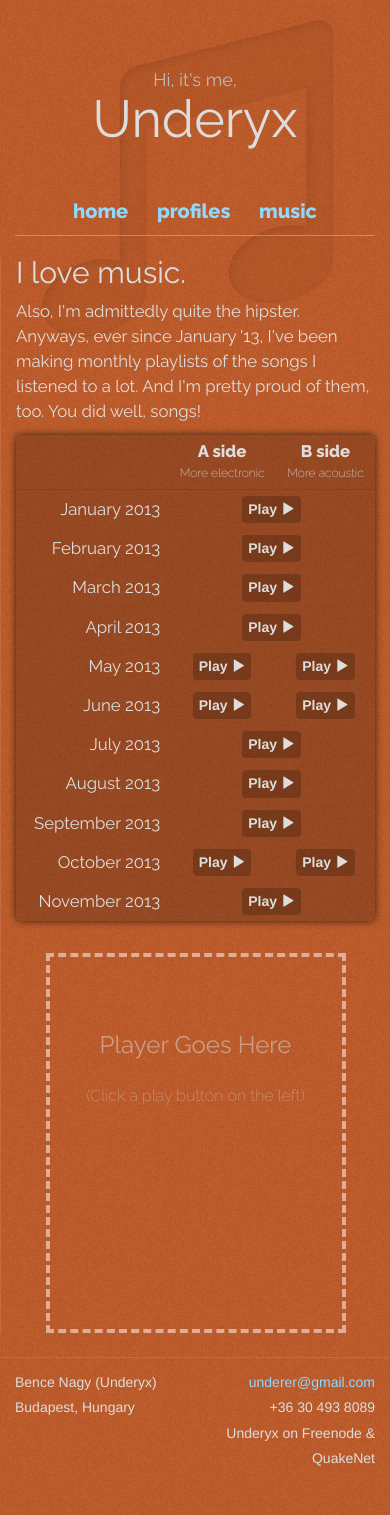
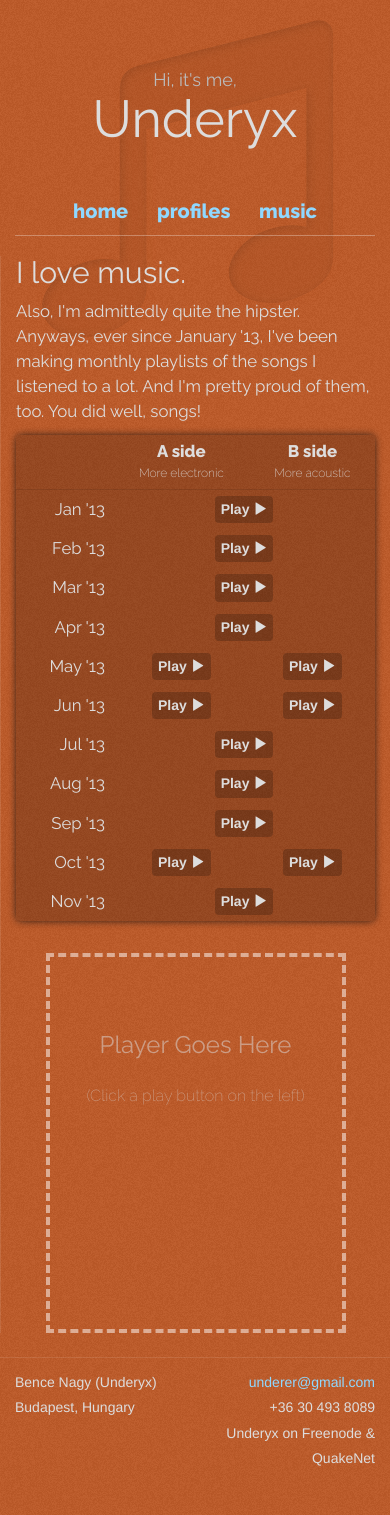
Before and after one commit to underyx/bence.dev, a Jekyll site: the page built from music/index.html, in a window 390 px wide. Built offline with Jekyll 4.4.1, drawn with Linux system fonts in a browser that asks for light colours; nearby versions of some CDN libraries; Markdown is read by kramdown in place of the engine named in the settings.

Commit message:
Make playlist names work better on mobiles

```diff
--- a/_data/playlists.yml
+++ b/_data/playlists.yml
@@ -1,28 +1,33 @@
-- name: January 2013
+- longname: January 2013
+  shortname: Jan '13
   description:
   ids:
   - grooveshark: 82023070
     spotify:
 
-- name: February 2013
+- longname: February 2013
+  shortname: Feb '13
   description:
   ids:
   - grooveshark: 83533690
     spotify:
 
-- name: March 2013
+- longname: March 2013
+  shortname: Mar '13
   description:
   ids:
   - grooveshark: 84536166
     spotify:
 
-- name: April 2013
+- longname: April 2013
+  shortname: Apr '13
   description:
   ids:
   - grooveshark: 85997714
     spotify:
 
-- name: May 2013
+- longname: May 2013
+  shortname: May '13
   description:
   ids:
   - grooveshark: 87112359
@@ -30,7 +35,8 @@
   - grooveshark: 87112735
     spotify:
 
-- name: June 2013
+- longname: June 2013
+  shortname: Jun '13
   description:
   ids:
   - grooveshark: 88264777
@@ -38,25 +44,29 @@
   - grooveshark: 88264945
     spotify:
 
-- name: July 2013
+- longname: July 2013
+  shortname: Jul '13
   description:
   ids:
   - grooveshark: 89066508
     spotify:
 
-- name: August 2013
+- longname: August 2013
+  shortname: Aug '13
   description:
   ids:
   - grooveshark: 89994452
     spotify:
 
-- name: September 2013
+- longname: September 2013
+  shortname: Sep '13
   description:
   ids:
   - grooveshark: 91028566
     spotify:
 
-- name: October 2013
+- longname: October 2013
+  shortname: Oct '13
   description:
   ids:
   - grooveshark: 92221616
@@ -64,7 +74,8 @@
   - grooveshark: 92221621
     spotify:
 
-- name: November 2013
+- longname: November 2013
+  shortname: Nov '13
   description:
   ids:
   - grooveshark: 93498995
--- a/assets/css/main.css
+++ b/assets/css/main.css
@@ -291,6 +291,26 @@ body.music {
   cursor: default;
 }
 
+@media (min-width: 581px) {
+  .music .content table .name .long {
+    display: inline;
+  }
+
+  .music .content table .name .short {
+    display: none;
+  }
+}
+
+@media (max-width: 580px) {
+  .music .content table .name .long {
+    display: none;
+  }
+
+  .music .content table .name .short {
+    display: inline;
+  }
+}
+
 .music .content .player {
   margin-top: 32px;
 }
--- a/music/index.html
+++ b/music/index.html
@@ -20,8 +20,8 @@ icon: music
       <th>B side<br><span class="description">More acoustic</span></th>
       {% for playlist in site.data.playlists %}
       <tr>
-        <td>
-          {{ playlist.name }}
+        <td class="name">
+          <span class="long">{{ playlist.longname }}</span><span class="short">{{ playlist.shortname }}</span>
         </td>
         <td {% if playlist.ids.size == 1 %}colspan="2"{% endif %}>
           <button data-grooveshark="{{ playlist.ids[0].grooveshark }}" data-spotify="{{ playlist.ids[0].spotify }}">Play <i class="glyphicon glyphicon-play"></i></button>
```
